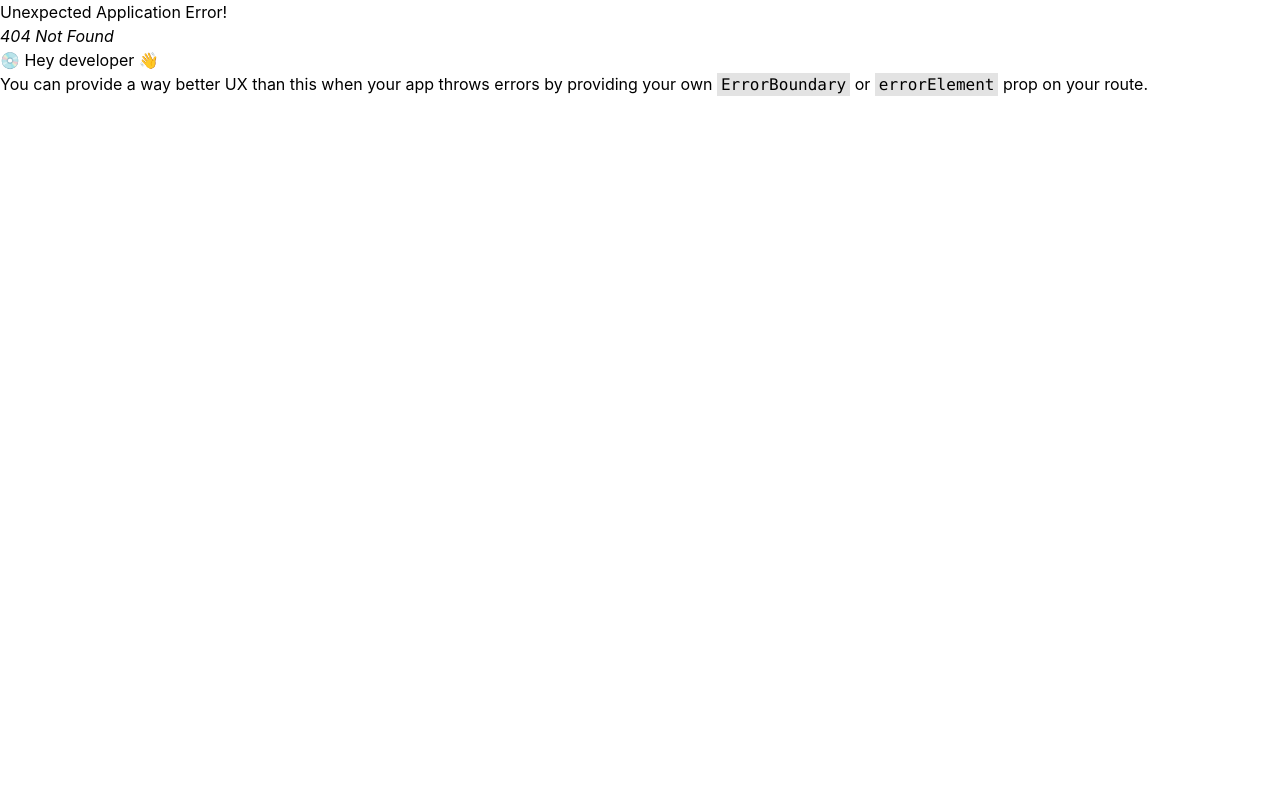
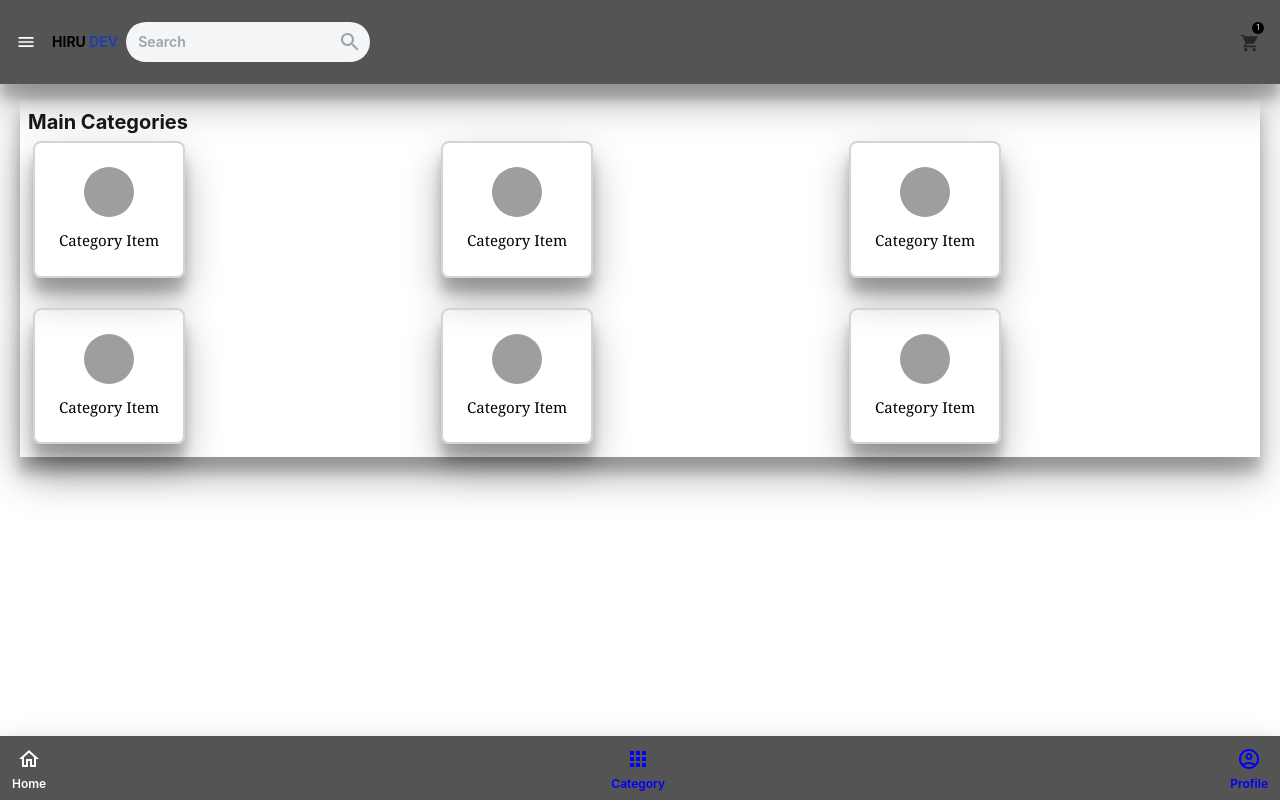
Before and after one commit to Hirusha1-cpu/E-commerce-website, a React (Create React App) app: page /category in a window 1280 px wide. Before the commit this address had no page. Built offline with nearby package versions, Linux system fonts and the light colour scheme; grey boxes are pictures that could not be loaded; the HTML template or start-up script is replaced by a standard one.

Commit message:
E commerce app category and cat.item page

```diff
--- a/src/Components/Footer/Footer.jsx
+++ b/src/Components/Footer/Footer.jsx
@@ -1,23 +1,32 @@
-import React from "react";
+import React, { useRef, useState } from "react";
 import HomeOutlinedIcon from "@mui/icons-material/HomeOutlined";
 import AppsIcon from "@mui/icons-material/Apps";
 import AccountCircleOutlinedIcon from "@mui/icons-material/AccountCircleOutlined";
 import { IconButton } from "@mui/material";
+import {Link } from "react-router-dom";
+
+
 
 const Footer = () => {
+    const [whoIsClick, setWhoIsClick]= useState({
+        Home:true,
+        Category:false,
+        Profile:false
+
+    })
   return (
     <footer  style={{
         boxShadow:"rgba(0, 0, 0, 0.3) 0px 19px 38px, rgba(0, 0, 0, 0.22) 0px 15px 12px"
     }}
       className="fixed bottom-0 left-0 z-[100] w-full
-    drop-shadow-header-shadow py-5 px-2 bg-my-background
+    drop-shadow-header-shadow py-1 px-2 bg-my-background
     flex items-center justify-between"
     >
 
-      <FooterIcon Icon={HomeOutlinedIcon} iconText='Home'/>
+      <FooterIcon clickFun={{whoIsClick, setWhoIsClick}} Icon={HomeOutlinedIcon} iconText='Home'/>
 
-      <FooterIcon Icon={AppsIcon} iconText="Category" />
-      <FooterIcon Icon={AccountCircleOutlinedIcon} iconText="Profile" />
+      <FooterIcon clickFun={{whoIsClick, setWhoIsClick}} Icon={AppsIcon} iconText="Category" />
+      <FooterIcon clickFun={{whoIsClick, setWhoIsClick}} Icon={AccountCircleOutlinedIcon} iconText="Profile" />
 
     </footer>
   );
@@ -25,7 +34,32 @@ const Footer = () => {
 
 export default Footer;
 
-const FooterIcon = ({ Icon, iconText}) => (
+const FooterIcon = ({ Icon, iconText, clickFun}) => {
+    const clickHandle = () => {
+        let obj = {
+          Home: true,
+          Category: false,
+          Profile: false,
+        };
+
+        if (iconText === 'Category') {
+          obj = {
+            Home: false,
+            Category: true,
+            Profile: false,
+          };
+        } else if (iconText === 'Profile') {
+          obj = {
+            Home: false,
+            Category: false,
+            Profile: true,
+          };
+        }
+
+        clickFun.setWhoIsClick(obj);
+      };
+      return(
+        <Link to={iconText === "Home"?'/':`/${String(iconText).toLowerCase()}`}>
   <IconButton
     sx={{
       padding: "4px",
@@ -35,10 +69,17 @@ const FooterIcon = ({ Icon, iconText}) => (
       color: "blue",
     }}
   >
-    <div className="text-blue hover:text-blue-50 transition-all duration-300">
+    <div style={{
+      color:clickFun.whoIsClick[iconText] && 'white'
+
+    }}
+
+
+    className="text-blue hover:text-blue-50 transition-all duration-300" onClick={clickHandle}>
       <Icon />
       <p className="text-xs font-semibold">{iconText}</p>
 
     </div>
   </IconButton>
-);
+        </Link>
+)};
--- a/src/Components/Header/Header.jsx
+++ b/src/Components/Header/Header.jsx
@@ -1,82 +1,109 @@
 import React, { useRef, useState } from "react";
 
-import MenuSharpIcon from '@mui/icons-material/MenuSharp';
-import SearchSharpIcon from '@mui/icons-material/SearchSharp';
-import ShoppingCartSharpIcon from '@mui/icons-material/ShoppingCartSharp';
+import MenuSharpIcon from "@mui/icons-material/MenuSharp";
+import SearchSharpIcon from "@mui/icons-material/SearchSharp";
+import ShoppingCartSharpIcon from "@mui/icons-material/ShoppingCartSharp";
 import { IconButton } from "@mui/material";
 
 const Header = () => {
-
   const [isSearch, setIsSearch] = useState(false);
   return (
-    <header style={{
-        boxShadow:"rgba(0, 0, 0, 0.3) 0px 19px 38px, rgba(0, 0, 0, 0.22) 0px 15px 12px"
-    }} className="fixed top-0 left-0 z-[100] w-full  py-5 px-2 bg-my-background flex items-center justify-between">
+    <header
+      style={{
+        boxShadow:
+          "rgba(0, 0, 0, 0.3) 0px 19px 38px, rgba(0, 0, 0, 0.22) 0px 15px 12px",
+      }}
+      className="fixed top-0 left-0 z-[100] w-full  py-3 px-2 bg-my-background flex items-center justify-between"
+    >
       {/* header left */}
       <div className="flex items-center">
-        <IconButton sx={{
-            color: 'text-blue-800',
-        }}>
-
-        <MenuSharpIcon sx={{
-            color: '#fff',
-            width: '1.25rem',
-            height: '1.25rem',
-
-        }} />
+        <IconButton
+          sx={{
+            color: "text-blue-800",
+          }}
+        >
+          <MenuSharpIcon
+            sx={{
+              color: "#fff",
+              width: "1.25rem",
+              height: "1.25rem",
+            }}
+          />
         </IconButton>
 
-        <h1 style={{
+        <h1
+          style={{
             display:
-           window.innerWidth<640
+              window.innerWidth < 640
                 ? isSearch
-            ? 'none':'inline-block'
-           :'inline-block'
-        }} className="ml-2 text-sm font-bold">
+                  ? "none"
+                  : "inline-block"
+                : "inline-block",
+          }}
+          className="ml-2 text-sm font-bold"
+        >
           HIRU <span className="text-blue-800">DEV</span>
         </h1>
-        <div style={{
+        <div
+          style={{
             backgroundColor:
-           window.innerWidth<640
+              window.innerWidth < 640
                 ? isSearch
-            ? '#f3f5f6'
-           :'inherit'
-           :'#f3f5f6'
-        }} className="overflow-hidden ml-2 flex items-center rounded-full bg-[#f3f5f6]">
-          <input style={{
+                  ? "#f3f5f6"
+                  : "inherit"
+                : "#f3f5f6",
+          }}
+          className="overflow-hidden ml-2 flex items-center rounded-full bg-[#f3f5f6]"
+        >
+          <input
+            style={{
               display:
-           window.innerWidth<640
+                window.innerWidth < 640
                   ? isSearch
-            ? 'inline-block':'none'
-           :'inline-block'
-        }}  type="text" placeholder="Search" className="hidden sm:inline-block ml-1
-        w-[200px] bg-inherit outline-none p-2 font-semibold text-sm"/>
-          <IconButton onClick={()=>{
-            if(window.innerWidth<640){
-                setIsSearch(!isSearch)
+                    ? "inline-block"
+                    : "none"
+                  : "inline-block",
+
+              trasition: "all 400ms ease-in-out",
+            }}
+            type="text"
+            placeholder="Search"
+            className=" hidden sm:inline-block ml-1
+        w-[200px] bg-inherit outline-none p-2 font-semibold text-sm"
+          />
+          <IconButton
+            onClick={() => {
+              if (window.innerWidth < 640) {
+                setIsSearch(!isSearch);
               }
-          }}>
-
-          <SearchSharpIcon sx={{
+            }}
+          >
+            <SearchSharpIcon
+              sx={{
                 color:
-            window.innerWidth<640
+                  window.innerWidth < 640
                     ? isSearch
-             ? 'text-gray-400':'black'
-            :'text-gray-400'
-
-          }} className="text-gray-400"/>
+                      ? "text-gray-400"
+                      : "black"
+                    : "text-gray-400",
+              }}
+              className="text-gray-400"
+            />
           </IconButton>
         </div>
       </div>
       {/* header right */}
       <IconButton>
-
-      <ShoppingCartSharpIcon sx={{
-            color: '#d6c5c50',
-            width: '1.25rem',
-            height: '1.25rem',
-
-        }}/>
+        <div className="relative rounded-full p-1">
+          <ShoppingCartSharpIcon
+            sx={{
+              color: "#d6c5c50",
+              width: "1.25rem",
+              height: "1.25rem",
+            }}
+          />
+          <div className="absolute top-[2px] flex w-3 h-3 rounded-full items-center justify-center right-0 text-[7px] text-white bg-black rounded-full">1</div>
+        </div>
       </IconButton>
     </header>
   );
--- /dev/null
+++ b/src/Components/Loading/Loading.jsx
@@ -0,0 +1,24 @@
+import React from "react";
+import style from './loading.module.css';
+
+const Loading = () => {
+  return (
+    <div
+      className="relative top-0 left-0 w-screen h-screen flex flex-col gap-[20px] items-center justify-center
+    bg-white z-[101]"
+    >
+      <div className={style.spinner}>
+        <div></div>
+        <div></div>
+        <div></div>
+        <div></div>
+        <div></div>
+        <div></div>
+      </div>
+    <h2 className="font-bold">Loading..</h2>
+
+    </div>
+  );
+};
+
+export default Loading;
--- /dev/null
+++ b/src/Components/Loading/loading.module.css
@@ -0,0 +1,56 @@
+.spinner {
+    width: 44.8px;
+    height: 44.8px;
+    animation: spinner-y0fdc1 2.8s infinite ease;
+    transform-style: preserve-3d;
+ }
+
+ .spinner > div {
+    background-color: rgba(54,56,230,0.2);
+    height: 100%;
+    position: absolute;
+    width: 100%;
+    border: 2.2px solid #3638e6;
+ }
+
+ .spinner div:nth-of-type(1) {
+    transform: translateZ(-22.4px) rotateY(180deg);
+ }
+
+ .spinner div:nth-of-type(2) {
+    transform: rotateY(-270deg) translateX(50%);
+    transform-origin: top right;
+ }
+
+ .spinner div:nth-of-type(3) {
+    transform: rotateY(270deg) translateX(-50%);
+    transform-origin: center left;
+ }
+
+ .spinner div:nth-of-type(4) {
+    transform: rotateX(90deg) translateY(-50%);
+    transform-origin: top center;
+ }
+
+ .spinner div:nth-of-type(5) {
+    transform: rotateX(-90deg) translateY(50%);
+    transform-origin: bottom center;
+ }
+
+ .spinner div:nth-of-type(6) {
+    transform: translateZ(22.4px);
+ }
+
+ @keyframes spinner-y0fdc1 {
+    0% {
+       transform: rotate(45deg) rotateX(-25deg) rotateY(25deg);
+    }
+
+    50% {
+       transform: rotate(45deg) rotateX(-385deg) rotateY(25deg);
+    }
+
+    100% {
+       transform: rotate(45deg) rotateX(-385deg) rotateY(385deg);
+    }
+ }
--- a/src/Layout/MainLayout.jsx
+++ b/src/Layout/MainLayout.jsx
@@ -1,14 +1,14 @@
 import React from 'react'
 import Header from '../Components/Header/Header'
 import Footer from '../Components/Footer/Footer'
-import { Outlet } from '@mui/icons-material'
-import Home from '../Pages/Home/Home'
+import { Outlet} from 'react-router-dom';
+
 
 const MainLayout = () => {
   return (
     <div className="overflow-hidden w-screen h-screen">
         <Header/>
-        <Home/>
+      <Outlet/>
 
         <Footer/>
 
--- /dev/null
+++ b/src/Pages/Category/Category.jsx
@@ -0,0 +1,94 @@
+import { IconButton } from "@mui/material";
+import React from "react";
+import {Link } from "react-router-dom";
+const categoryArr = [
+  {
+    imageUrl:
+      "https://cdn.pixabay.com/photo/2018/08/14/13/23/ocean-3605547_1280.jpg",
+    title: "Ocean",
+    categoryId:'category1'
+  },
+  {
+    imageUrl:
+      "https://media.istockphoto.com/id/1093110112/photo/picturesque-morning-in-plitvice-national-park-colorful-spring-scene-of-green-forest-with-pure.jpg?s=612x612&w=0&k=20&c=lpQ1sQI49bYbTp9WQ_EfVltAqSP1DXg0Ia7APTjjxz4=",
+    title: "Ocean",
+    categoryId:'category2'
+  },
+  {
+    imageUrl:
+      "https://media.istockphoto.com/id/1146517111/photo/taj-mahal-mausoleum-in-agra.jpg?s=612x612&w=0&k=20&c=vcIjhwUrNyjoKbGbAQ5sOcEzDUgOfCsm9ySmJ8gNeRk=",
+    title: "Ocean",
+    categoryId:'category3'
+  },
+  {
+    imageUrl:
+      "https://cdn.pixabay.com/photo/2018/08/14/13/23/ocean-3605547_1280.jpg",
+    title: "Ocean",
+    categoryId:'category4'
+  },
+  {
+    imageUrl:
+      "https://media.istockphoto.com/id/1093110112/photo/picturesque-morning-in-plitvice-national-park-colorful-spring-scene-of-green-forest-with-pure.jpg?s=612x612&w=0&k=20&c=lpQ1sQI49bYbTp9WQ_EfVltAqSP1DXg0Ia7APTjjxz4=",
+    title: "Ocean",
+    categoryId:'category5'
+  },
+  {
+    imageUrl:
+      "https://media.istockphoto.com/id/1146517111/photo/taj-mahal-mausoleum-in-agra.jpg?s=612x612&w=0&k=20&c=vcIjhwUrNyjoKbGbAQ5sOcEzDUgOfCsm9ySmJ8gNeRk=",
+    title: "Ocean",
+    categoryId:'category6'
+  },
+];
+
+const Category = () => {
+  return (
+    <div className="px-5 py-[100px] w-full h-screen overflow-y-scroll">
+      <div
+        className="w-full p-2 "
+        style={{
+          boxShadow:
+            "rgba(0, 0, 0, 0.3) 0px 19px 38px, rgba(0, 0, 0, 0.22) 0px 15px 12px",
+        }}
+      >
+        <h1 className="text-xl font-bold text-stone-900">Main Categories</h1>
+        <div className="grid grid-cols-3 grid-rows-[auto] gap-5 mr-5">
+          {categoryArr.map(({ imageUrl, title , categoryId}, index) => (
+            <CategoryItems key={index} imageUrl={imageUrl} title={title} categoryId={categoryId} />
+          ))}
+        </div>
+      </div>
+    </div>
+  );
+};
+
+export default Category;
+const CategoryItems = ({ imageUrl, title ,categoryId}) => (
+    <Link to={`/category/${categoryId}`}>
+    <div>
+
+  <IconButton
+    sx={{
+      color: "gray",
+      padding: "1px",
+      borderRadius: "6px",
+    }}
+  >
+    <section
+      style={{
+        boxShadow:
+          "rgba(0, 0, 0, 0.3) 0px 19px 38px, rgba(0, 0, 0, 0.22) 0px 15px 12px",
+      }}
+      className="m-1 w-full p-6 rounded-lg border-2 border-gray-300 flex flex-col items-center"
+    >
+      <img
+        src={imageUrl}
+        alt={title}
+        className="rounded-full
+     w-[50px] h-[50px] "
+      />
+      <h2 className="text-[15px] text-black mt-3 font-serif">Category Item</h2>
+    </section>
+  </IconButton>
+    </div>
+    </Link>
+);
--- /dev/null
+++ b/src/Pages/CategoryItems/CategoryItems.jsx
@@ -0,0 +1,11 @@
+import React from 'react'
+
+const CategoryItems = () => {
+  return (
+    <div className="px-5 py-[100px] w-full h-screen overflow-y-scroll">
+        CategoryItems
+    </div>
+  )
+}
+
+export default CategoryItems
--- a/src/Pages/Home/Home.jsx
+++ b/src/Pages/Home/Home.jsx
@@ -1,12 +1,20 @@
-import React from "react";
+import React, { useRef, useState } from "react";
+
 import Ads from './Ads'
 import Product from "./Product";
+import Loading from "../../Components/Loading/Loading";
 
 const Home = () => {
+    const [loading, setLoading] = useState(false);
+    if(loading){
+        return <Loading/>
+    }
   return(
   <div className="p-5 w-full h-screen overflow-y-scroll pt-[100px]">
     <Ads/>
     <Product  title="Trending products" rowsCount={1} slidesPerView={3} />
+    <Product  title="Electronic products" rowsCount={1} slidesPerView={3} />
+    <Product  title="Computer products" rowsCount={1} slidesPerView={3} />
   </div>
   )
 };
--- a/src/Routers/AppRouter.jsx
+++ b/src/Routers/AppRouter.jsx
@@ -5,6 +5,8 @@ import Home from "../Pages/Home/Home";
 import User from "../Pages/User/User";
 import Login from "../Pages/Login/Login";
 import UserProtected from "./UserProtected";
+import Category from "../Pages/Category/Category";
+import CategoryItems from "../Pages/CategoryItems/CategoryItems";
 
 const router = createBrowserRouter([
     {
@@ -14,6 +16,21 @@ const router = createBrowserRouter([
             {
                 index:true,
                 element:<Home/>,
+
+            },
+            {
+                path:'category',
+
+                children:[
+                    {
+                        index:true,
+                        element:<Category/>,
+                    },
+                    {
+                        path:':categoryId',
+                        element:<CategoryItems/>
+                    }
+                ]
 
             },
             {
@@ -29,6 +46,17 @@ const router = createBrowserRouter([
         ]
 
     },
+    // {
+    //     path:'/category',
+    //     element:<Category/>,
+    //     children: [
+    //         {
+    //             path:'/category',
+    //             element:<Category/>
+    //         }
+    //     ]
+
+    // },
     {
         path:'/login',
         element:<Login/>,
@@ -38,6 +66,10 @@ const router = createBrowserRouter([
                 element:<Login/>
             }
         ]
+    },
+    {
+        path:'/profile',
+        element:<Login/>
     }
 ])
 // import Body from '../Components/Body/Body';
```
Lines whose indentation alone changed are shown as unchanged.
